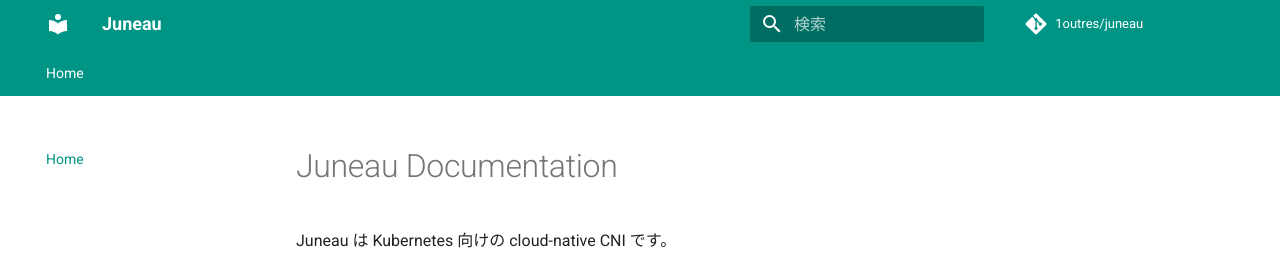
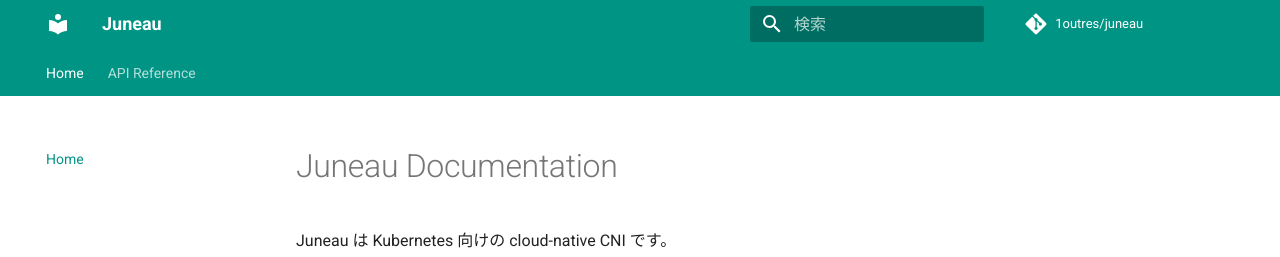
Before and after one commit to 1outres/juneau, an MkDocs documentation site: the page built from docs/index.md, in a window 1280 px wide. Shown: the top 257 px of the page. Built offline with MkDocs 1.6.1 and Material for MkDocs 9.7.7, drawn with Linux system fonts in a browser that asks for light colours; comment, search, counter and statistics services are not loaded.

Commit message:
add: api references

```diff
--- a/mkdocs.yml
+++ b/mkdocs.yml
@@ -38,3 +38,4 @@ markdown_extensions:
 
 nav:
   - Home: index.md
+  - API Reference: api-reference/v1alpha1.md
```
Also changed, not shown: 5 other files.
